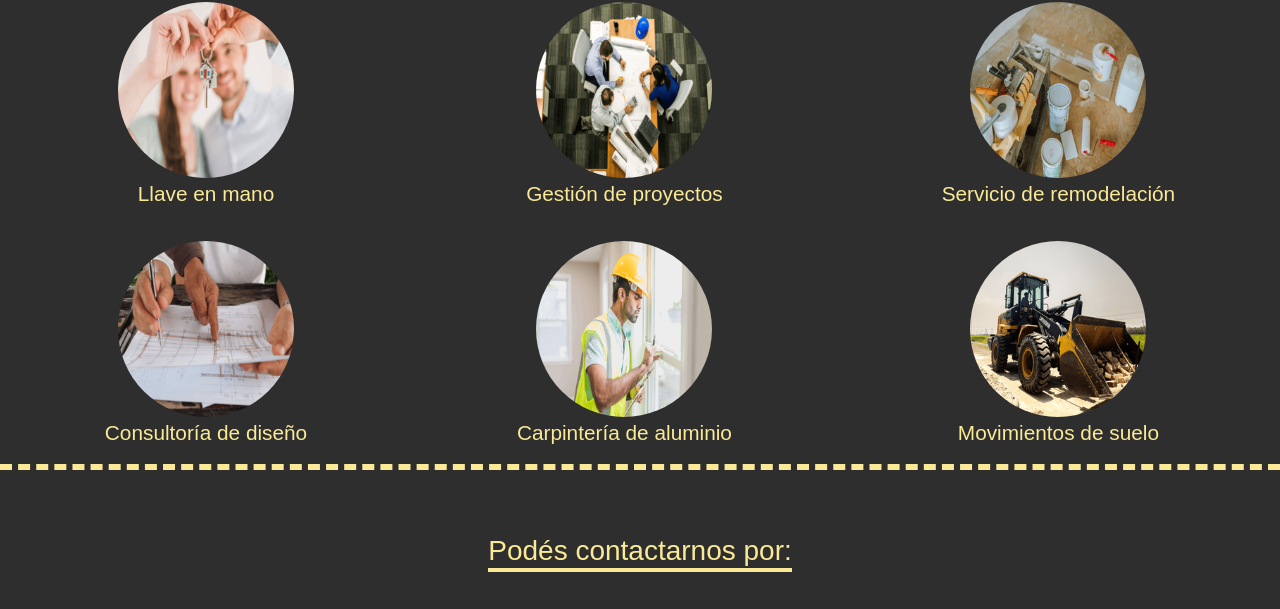
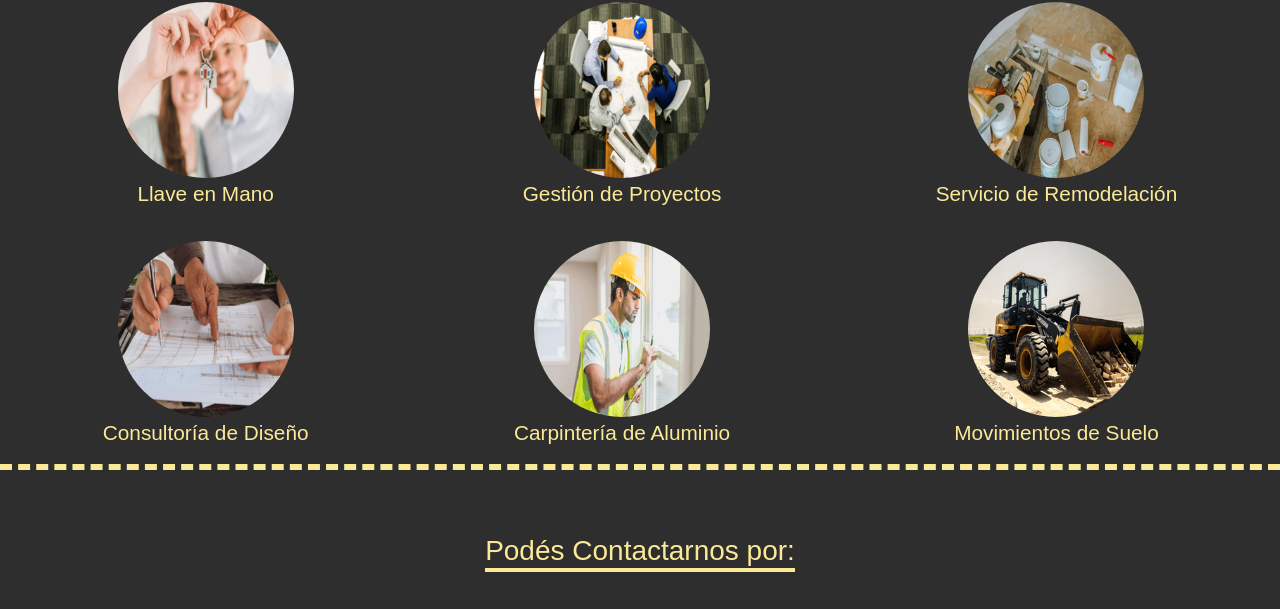
Before and after one commit to FGonzalezMika/AG, a plain HTML site: page index.html in a window 1280 px wide. Shown: the part 1224-1833 px from the top of the page. Drawn offline with nearby package versions, Linux system fonts and the light colour scheme.

Commit message:
agregado de metas

```diff
--- a/index.html
+++ b/index.html
@@ -3,6 +3,8 @@
 <head>
     <meta charset="UTF-8">
     <meta name="viewport" content="width=device-width, initial-scale=1.0">
+    <meta name="keywords" content="Diseño Construccion diseño construccion arquitectura arquitecto construi casa hogar planos llave en mano ">
+    <meta name="description" content="Somos AG Diseño y Construccion, vas a poder hacerte la casa que tanto soñaste o soñaron, contamos con amplia experiencia, te vamos a ayudar en cada paso tanto remodelacion como diseño, dentro de nuestro sitio web tenemos imagenes de diseños y construcciones que hemos realizado y mas! no dudes en consultarnos.">
     <link rel="icon" href="./imagenes/aglogopngwhiteandblack .png">
     <title>AG Diseño & Construcción</title>
     <link href="https://cdn.jsdelivr.net/npm/bootstrap@5.3.2/dist/css/bootstrap.min.css" rel="stylesheet" integrity="sha384-T3c6CoIi6uLrA9TneNEoa7RxnatzjcDSCmG1MXxSR1GAsXEV/Dwwykc2MPK8M2HN" crossorigin="anonymous">
@@ -78,7 +80,7 @@
             <img src="./imagenes/llaveenmano.png" alt="llave en mano">
           </a>
           <a href="#">
-            <b>Llave en mano</b>
+            <b>Llave en Mano</b>
           </a>
         </div>
 
@@ -87,7 +89,7 @@
             <img src="./imagenes/gestiondeproyectos.png" alt="gestion de proyectos">
           </a>
           <a href="#">
-            <b>Gestión de proyectos</b>
+            <b>Gestión de Proyectos</b>
           </a>
         </div>
 
@@ -96,7 +98,7 @@
             <img src="./imagenes/remodelacion.png" alt="remodelación">
           </a>
           <a href="#">
-            <b>Servicio de remodelación</b>
+            <b>Servicio de Remodelación</b>
           </a>
         </div>
 
@@ -105,7 +107,7 @@
             <img src="./imagenes/diseño.png" alt="consultoria de diseño">
           </a>
           <a href="#">
-            <b>Consultoría de diseño</b>
+            <b>Consultoría de Diseño</b>
           </a>
         </div>
 
@@ -114,7 +116,7 @@
             <img src="./imagenes/aluminio.png" alt="carpinteria en aluminio">
           </a>
           <a href="./pages/aluminio.html">
-            <b>Carpintería de aluminio</b>
+            <b>Carpintería de Aluminio</b>
           </a>
         </div>
 
@@ -123,14 +125,14 @@
             <img src="./imagenes/movimientosuelo1.png" alt="movimientos de suelo">
           </a>
           <a href="./pages/movsuelo.html">
-            <b>Movimientos de suelo</b>
+            <b>Movimientos de Suelo</b>
           </a>
         </div>
 
       </section>
 
       <section class="contacto item" id="contacto">
-        <h3>Podés contactarnos por:</h3>
+        <h3>Podés Contactarnos por:</h3>
         <a href="https://wa.me/5492255506579?text=Hola visite su pagina web, estoy interesado en construir!" target='_blank'><img src="./imagenes/wpp-color.svg" alt="icono de whatsapp">Whatsapp </a>
         <a href="tel:+5492255506579"><img src="./imagenes/phone.svg" alt="icono de telefono"> Llamada</a>
       </section>
--- a/scss/componentes/bs.scss
+++ b/scss/componentes/bs.scss
@@ -13,7 +13,6 @@
     transition: 0.7s;
     border-radius: 2rem;
     &:hover{
-        background: $gristrasparenteletrasmenu;
         font-weight: 400;
         color: $blanco-letras;
     }
--- a/scss/componentes/index.scss
+++ b/scss/componentes/index.scss
@@ -1,5 +1,5 @@
 body{
-    font-family: 'Barlow', sans-serif;;
+    font-family: 'Barlow', sans-serif;
 }
 
 .inicio{
@@ -145,6 +145,6 @@ body{
     width: 100%;
 }
 .item{
-    scroll-margin-top: 4.5rem; /* ESTO LO PONGO PARA CUANDO HAGO CLICK EN LA PAGINA,
+    scroll-margin-top: 4.2rem; /* ESTO LO PONGO PARA CUANDO HAGO CLICK EN LA PAGINA,
      QUE AL BAJAR LA BARRA NO ME TAPE EL CONTENIDO DE ESA PAGINA */
 }
```
Also changed, not shown: css/style.css, 2 other files.
